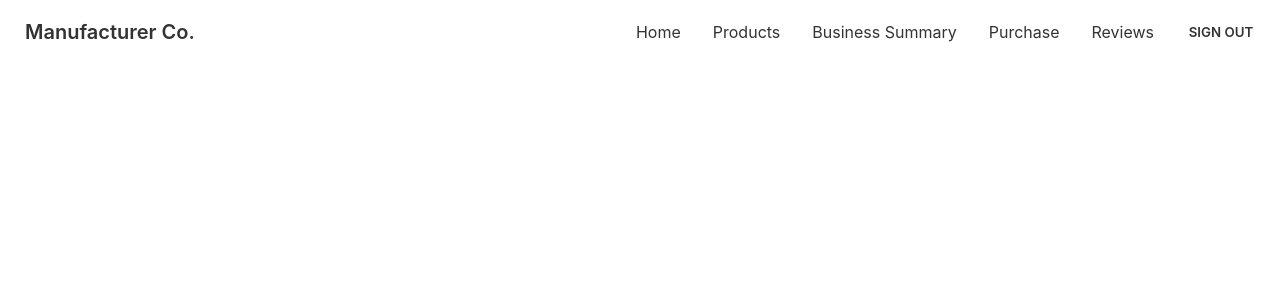
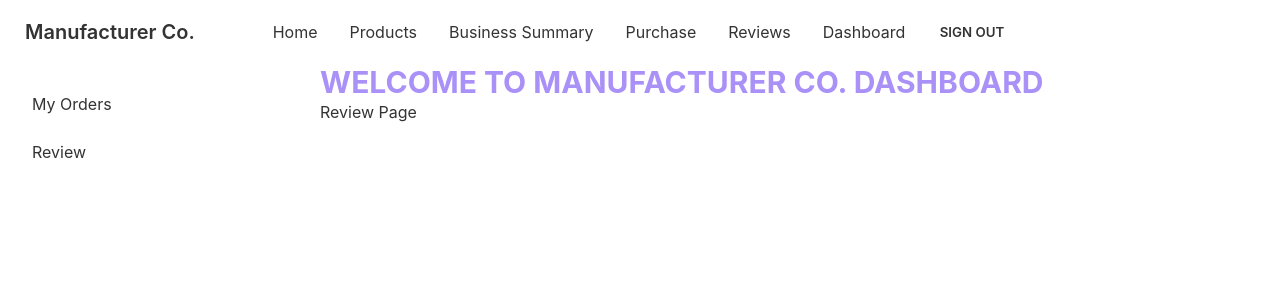
Before and after one commit to JoniTalukder/manufacturer, a React (Create React App) app: page /dashboard/review in a window 1280 px wide. Shown: the top 300 px of the page. Built offline with nearby package versions, Linux system fonts and the light colour scheme; no server answers; sample sign-in values are in the browser's storage.

Commit message:
order page done

```diff
--- a/package.json
+++ b/package.json
@@ -12,6 +12,7 @@
     "react-dom": "^18.1.0",
     "react-firebase-hooks": "^5.0.3",
     "react-hook-form": "^7.31.2",
+    "react-query": "^3.39.0",
     "react-router-dom": "^6.3.0",
     "react-scripts": "5.0.1",
     "react-toastify": "^9.0.1",
--- a/src/App.js
+++ b/src/App.js
@@ -9,6 +9,9 @@ import Purchase from './pages/Purchase/Purchase';
 import RequireAuth from './pages/Login/RequireAuth';
 import { ToastContainer} from 'react-toastify';
 import 'react-toastify/dist/ReactToastify.css';
+import Dashboard from './pages/Dashboard/Dashboard';
+import MyOrders from './pages/Dashboard/MyOrders';
+import Review from './pages/Dashboard/Review';
 
 function App() {
   return (
@@ -21,6 +24,14 @@ function App() {
             <Purchase />
           </RequireAuth>
         } />
+        <Route path="dashboard" element={
+          <RequireAuth>
+            <Dashboard />
+          </RequireAuth>
+        }>
+          <Route index element={<MyOrders></MyOrders>}></Route>
+          <Route path='review' element={<Review></Review>}></Route>
+        </Route>
         <Route path="blogs" element={<Blogs />} />
 
         <Route path="login" element={<Login />} />
--- a/src/index.js
+++ b/src/index.js
@@ -5,12 +5,21 @@ import App from './App';
 import reportWebVitals from './reportWebVitals';
 import { BrowserRouter } from "react-router-dom";
 
+import {
+  QueryClient,
+  QueryClientProvider,
+} from 'react-query'
+
+
+const queryClient = new QueryClient();
 const root = ReactDOM.createRoot(document.getElementById('root'));
 root.render(
   <React.StrictMode>
-    <BrowserRouter>
-      <App />
-    </BrowserRouter>
+    <QueryClientProvider client={queryClient}>
+      <BrowserRouter>
+        <App />
+      </BrowserRouter>
+    </QueryClientProvider>
   </React.StrictMode>
 );
 
--- /dev/null
+++ b/src/pages/Dashboard/Dashboard.js
@@ -0,0 +1,27 @@
+import React from 'react';
+import { Link, Outlet } from 'react-router-dom';
+
+const Dashboard = () => {
+    return (
+        <div class="drawer drawer-mobile">
+            <input id="sidebar" type="checkbox" class="drawer-toggle" />
+            <div class="drawer-content">
+                <h2 className='text-3xl font-bold uppercase text-primary'>Welcome to Manufacturer Co. Dashboard</h2>
+                <Outlet />
+
+
+            </div>
+            <div class="drawer-side">
+                <label for="sidebar" class="drawer-overlay"></label>
+                <ul class="menu p-4 overflow-y-auto w-80 bg-base-100 text-base-content">
+                    {/* <!-- Sidebar content here --> */}
+                    <li><Link to={"/dashboard"}>My Orders</Link></li>
+                    <li><Link to={"/dashboard/review"}>Review</Link></li>
+                </ul>
+
+            </div>
+        </div>
+    );
+};
+
+export default Dashboard;
--- /dev/null
+++ b/src/pages/Dashboard/MyOrders.js
@@ -0,0 +1,53 @@
+import React, { useEffect, useState } from 'react';
+import { useAuthState } from 'react-firebase-hooks/auth';
+import auth from '../../firebase.init';
+
+const MyOrders = () => {
+    const [purchase, setPurchase] = useState([]);
+    const [user] = useAuthState(auth);
+
+    useEffect(() => {
+        if (user) {
+            fetch(`http://localhost:5000/purchase?email=${user.email}`)
+                .then(res => res.json())
+                .then(data => setPurchase(data));
+        }
+
+    }, [user])
+    return (
+        <div>
+            <h2>Orders Page:{purchase.length}</h2>
+            <div class="overflow-x-auto">
+                <table class="table w-full">
+
+                    <thead>
+                        <tr>
+                            <th></th>
+                            <th>Name</th>
+                            <th>Product</th>
+                            <th>Quantity</th>
+                            <th>Unit Price</th>
+                        </tr>
+                    </thead>
+                    <tbody>
+                        {
+                            purchase.map((part,index)=><tr>
+                                <th>{index+1}</th>
+                                <td>{part.userName}</td>
+                                <td>{part.part}</td>
+                                <td>{part.minQty}</td>
+                                <td>{part.price}</td>
+
+                            </tr>)
+                       }
+
+
+
+                    </tbody>
+                </table>
+            </div>
+        </div>
+    );
+};
+
+export default MyOrders;
--- /dev/null
+++ b/src/pages/Dashboard/Review.js
@@ -0,0 +1,11 @@
+import React from 'react';
+
+const Review = () => {
+    return (
+        <div>
+            <h2>Review Page</h2>
+        </div>
+    );
+};
+
+export default Review;
--- a/src/pages/Home/Part.js
+++ b/src/pages/Home/Part.js
@@ -2,7 +2,8 @@ import React from 'react';
 import { Link } from 'react-router-dom';
 
 const Part = ({ part }) => {
-    const {name, img, description, min_qty, available_qty, price } = part;
+    const { name, img, description, min_qty, available_qty, price } = part;
+
     return (
         <div class="card lg:max-w-lg bg-base-100 shadow-xl">
             <figure><img src={img}  alt="Shoes" /></figure>
@@ -12,6 +13,7 @@ const Part = ({ part }) => {
                 <p className="card-text">Min QTY: {min_qty}</p>
                 <p className="card-text">Available Qty: {available_qty}</p>
                 <p className="card-text">Price: ${price}</p>
+
 
                 <div class="card-actions justify-center">
                     <Link to={`/purchase/${part._id}`}>
--- a/src/pages/Shared/Navbar.js
+++ b/src/pages/Shared/Navbar.js
@@ -16,6 +16,9 @@ const Navbar = () => {
         <li><Link to={"/business"}>Business Summary</Link></li>
         <li><Link to={"/purchase"}>Purchase</Link></li>
         <li><Link to={"/reviews"}>Reviews</Link></li>
+        {
+            user && <li><Link to={"/dashboard"}>Dashboard</Link></li>
+        }
         <li>{user ? <button className="btn btn-ghost" onClick={logout} >Sign Out</button> : <Link to="/login">Login</Link>}</li>
     </>
     return (
@@ -36,8 +39,13 @@ const Navbar = () => {
                     {MenuItems}
                 </ul>
             </div>
+            <div className='navbar-end'>
+                <label tabIndex="1" for="sidebar" className="btn btn-ghost lg:hidden">
+                    <svg xmlns="http://www.w3.org/2000/svg" className="h-5 w-5" fill="none" viewBox="0 0 24 24" stroke="currentColor"><path strokeLinecap="round" strokeLinejoin="round" strokeWidth="2" d="M4 6h16M4 12h8m-8 6h16" /></svg>
+                </label>
+            </div>
+        </div>
 
-        </div>
     );
 };
 
```
Also changed, not shown: 1 other file (tests, documents, lock files or other folders).
